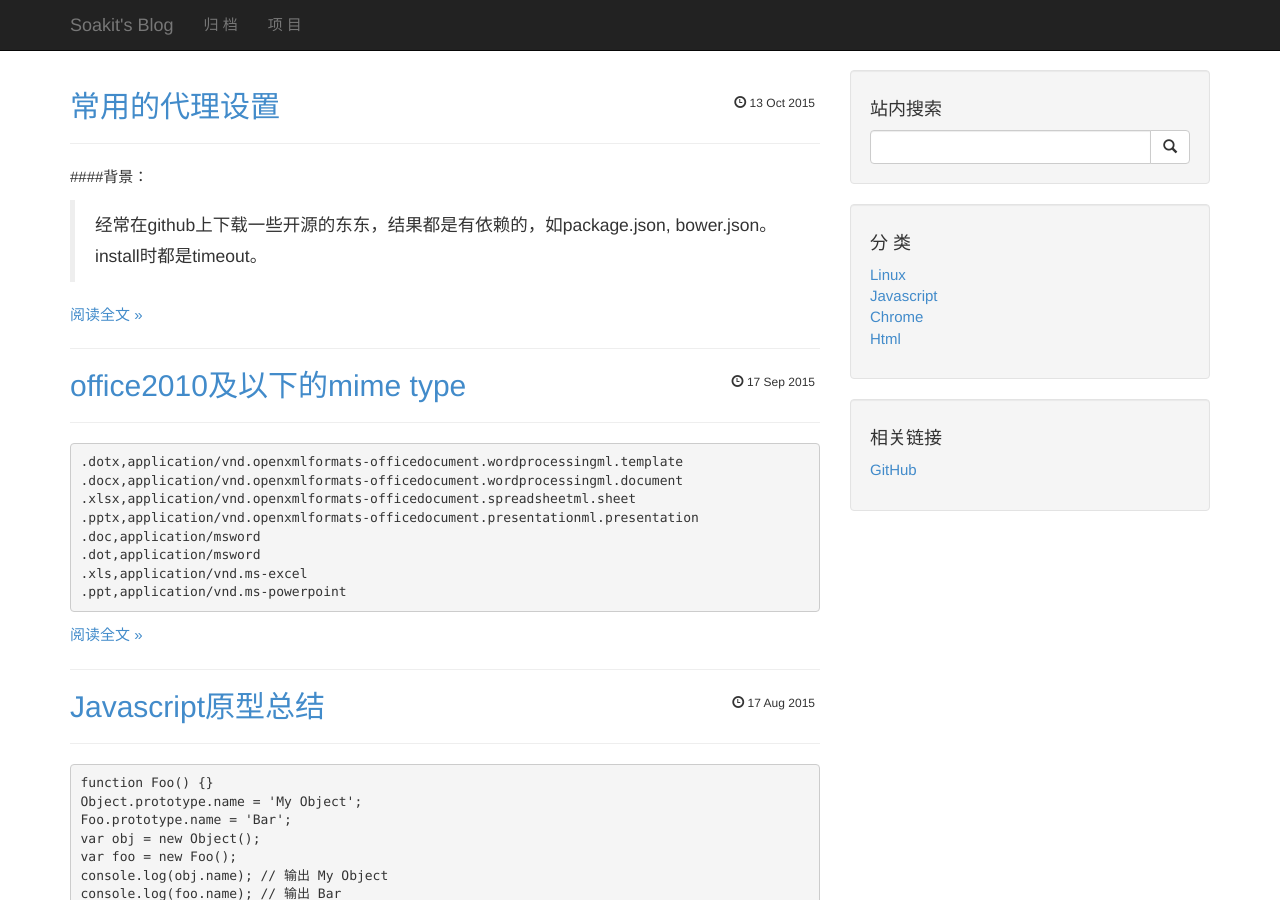
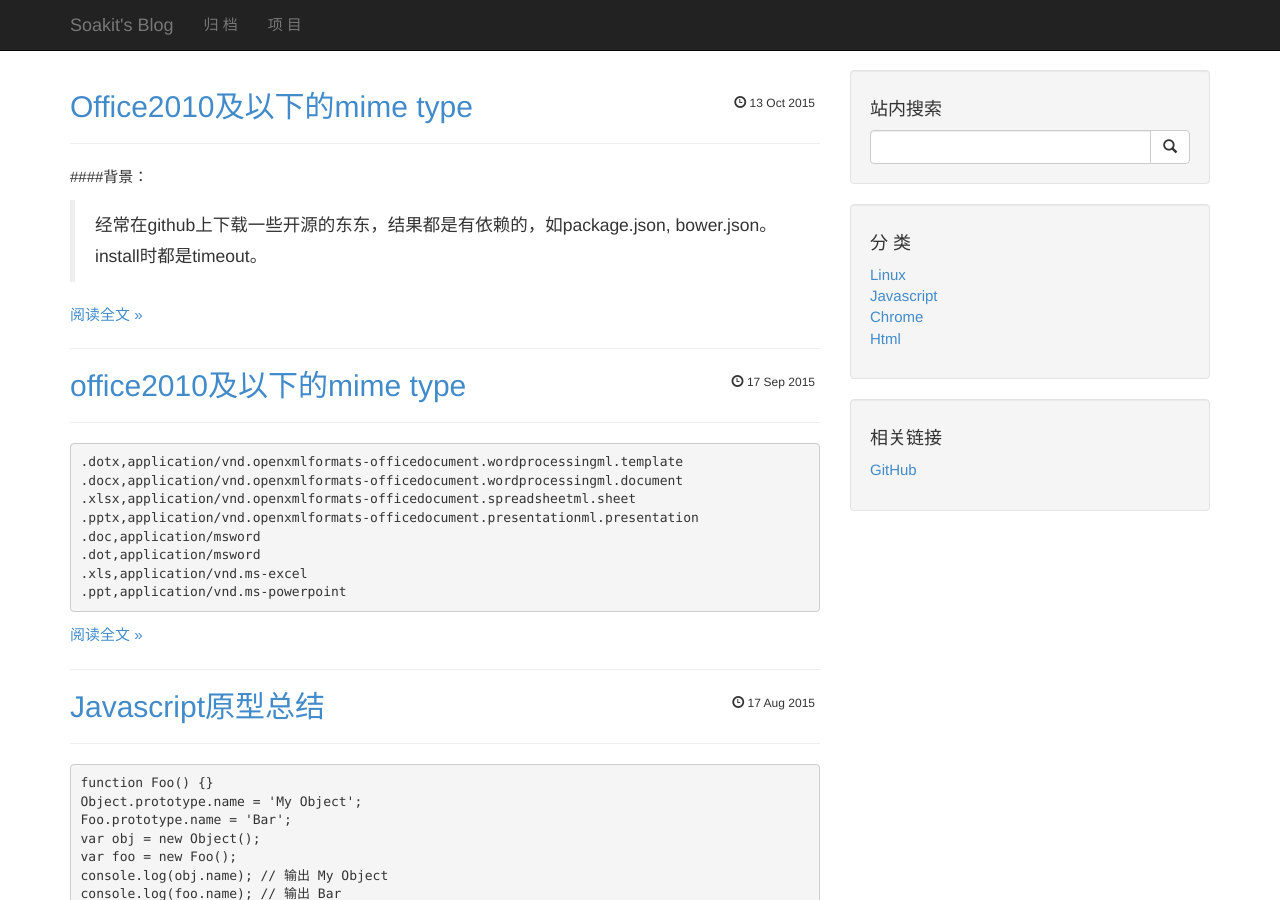
Before and after one commit to soakit/soakit.github.com, a Jekyll site: the page built from index.html, in a window 1280 px wide and 900 px high. Built offline with Jekyll 4.4.1, drawn with Linux system fonts in a browser that asks for light colours; Markdown is read by kramdown in place of the engine named in the settings; the list of posts is cut into pages by our own code; comment, search, counter and statistics services are not loaded.

Commit message:
update
update

```diff
--- a/_posts/2015-10-13-常用的代理设置.md
+++ b/_posts/2015-10-13-常用的代理设置.md
@@ -1,3 +1,9 @@
+---
+layout: post
+category: "Others"
+title:  "Office2010及以下的mime type"
+tags: [Others]
+---
 ####背景：
 >经常在github上下载一些开源的东东，结果都是有依赖的，如package.json, bower.json。install时都是timeout。
 
```
